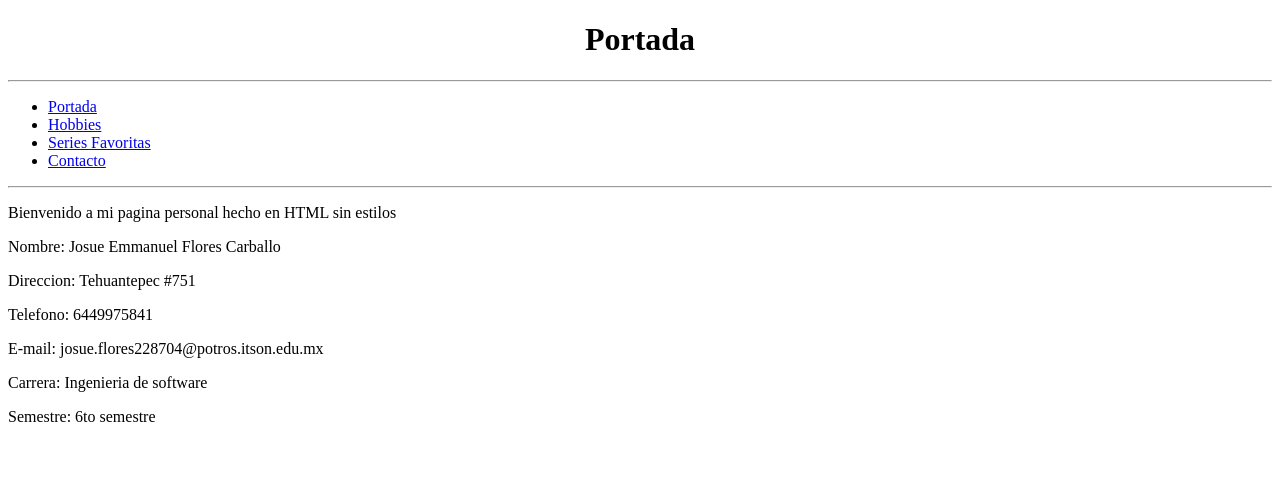
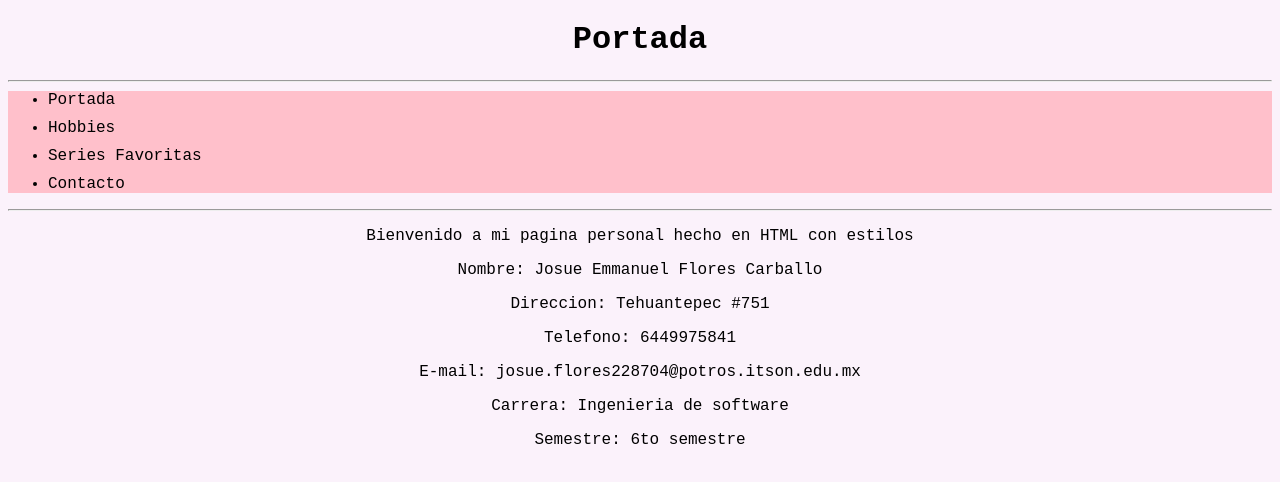
Before and after one commit to JosueFlores30/LandingFloresJosue, a plain HTML site: page Asignacion1_00000228704/web/index.html in a window 1280 px wide. Drawn offline with Linux system fonts and the light colour scheme.

Commit message:
Add files via upload
Pagina personal HTML con estilos

```diff
--- /dev/null
+++ b/Asignacion1_00000228704/build/web/css/estilos.css
@@ -0,0 +1,45 @@
+
+header{
+    text-align: justify;
+    text-align: center;
+}
+
+header h1{
+    color: black;
+    text-align: center;
+    display: grid;
+}
+
+
+body{
+
+    font-family:monospace, sans-serif;
+    background: #FBF2FB;
+}
+
+a:hover{
+    color: #0015FF;
+    font-weight: bold;
+}
+
+a{
+    color: black;
+    text-decoration: none;
+}
+
+li{
+    margin-top: 10px;
+    margin-bottom: 10px;
+}
+
+ul{
+    float: top;
+    margin-top: -1px;
+    background-color: pink;
+
+}
+
+main{
+    text-align: center;
+    color: black;
+}
--- /dev/null
+++ b/Asignacion1_00000228704/web/css/estilos.css
@@ -0,0 +1,45 @@
+
+header{
+    text-align: justify;
+    text-align: center;
+}
+
+header h1{
+    color: black;
+    text-align: center;
+    display: grid;
+}
+
+
+body{
+
+    font-family:monospace, sans-serif;
+    background: #FBF2FB;
+}
+
+a:hover{
+    color: #0015FF;
+    font-weight: bold;
+}
+
+a{
+    color: black;
+    text-decoration: none;
+}
+
+li{
+    margin-top: 10px;
+    margin-bottom: 10px;
+}
+
+ul{
+    float: top;
+    margin-top: -1px;
+    background-color: pink;
+
+}
+
+main{
+    text-align: center;
+    color: black;
+}
--- a/Asignacion1_00000228704/web/index.html
+++ b/Asignacion1_00000228704/web/index.html
@@ -7,8 +7,7 @@ and open the template in the editor.
 <html>
     <head>
         <title>Asignación 1. Manejo de versiones</title>
-        <meta charset="UTF-8">
-        <meta name="viewport" content="width=device-width, initial-scale=1.0">
+        <link href="css/estilos.css" rel="stylesheet" type="text/css"/>
     </head>
     <body>
         <header>
@@ -36,7 +35,7 @@ and open the template in the editor.
 
     <main>
         <section id="contenido">
-        <P>Bienvenido a mi pagina personal hecho en HTML sin estilos</P>
+        <P>Bienvenido a mi pagina personal hecho en HTML con estilos</P>
         <p>Nombre: Josue Emmanuel Flores Carballo</p>
         <p>Direccion: Tehuantepec #751</p>
         <p>Telefono: 6449975841</p>
```
Also changed, not shown: Asignacion1_00000228704/build/web/contactame.html (+1 -2 lines), Asignacion1_00000228704/build/web/favoritas.html (+1 -2 lines), Asignacion1_00000228704/build/web/hobbies.html (+1 -2 lines), Asignacion1_00000228704/build/web/index.html (+2 -3 lines), Asignacion1_00000228704/nbproject/private/private.xml (added, +11 -0 lines), Asignacion1_00000228704/web/contactame.html (+1 -2 lines), Asignacion1_00000228704/web/favoritas.html (+1 -2 lines), Asignacion1_00000228704/web/hobbies.html (+1 -2 lines), 1 other file.
